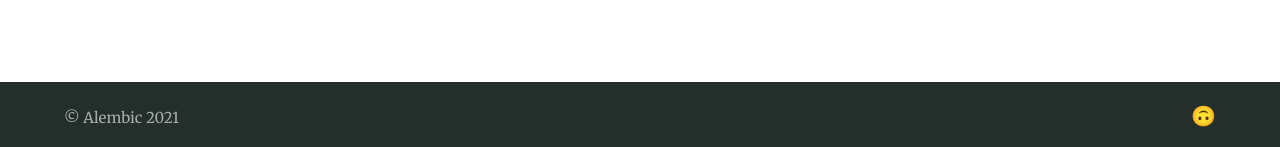
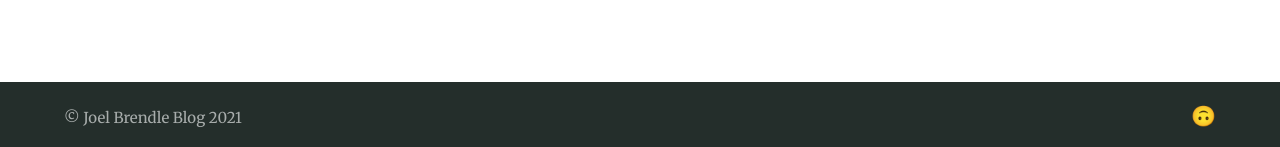
Before and after one commit to joelbrendle/joel_blog, a Jekyll site: the page built from offline.md, in a window 1280 px wide. Shown: the part 750-897 px from the top of the page. Built offline with Jekyll 4.4.1, drawn with Linux system fonts in a browser that asks for light colours.

Commit message:
Update site-footer.html

```diff
--- a/_includes/site-footer.html
+++ b/_includes/site-footer.html
@@ -1,7 +1,7 @@
 <footer class="footer">
   <div class="container">
     <div class="copyright  typeset">
-      <small class="small">&copy; {{ site.title }} {{ site.time | date: '%Y' }}</small>
+      <small class="small">&copy; Joel Brendle Blog {{ site.time | date: '%Y' }}</small>
     </div>
 
     {% include nav-footer.html %}
```
